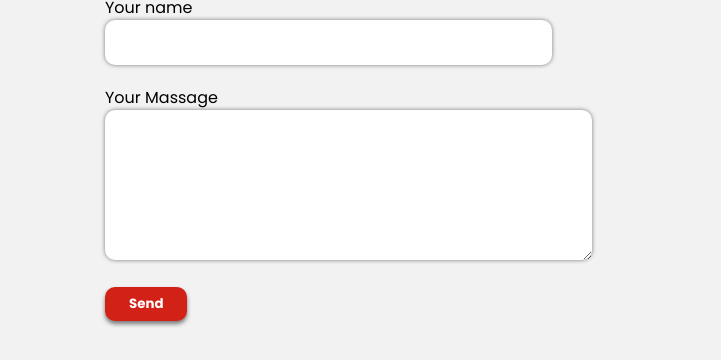
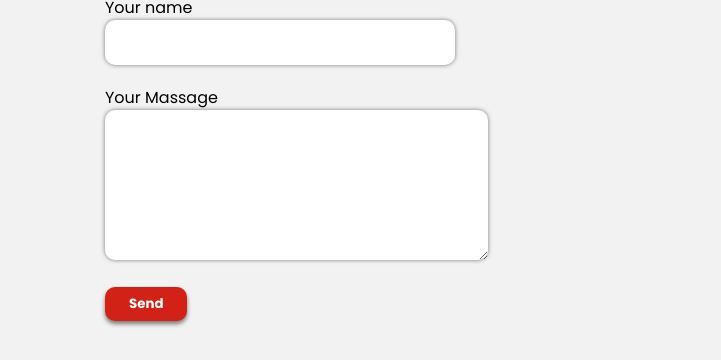
Before and after one commit to mdsaifurrahman00/Landing-Page, a plain HTML site: page index.html in a window 1280 px wide. Shown: the part 1654-2014 px from the top of the page, 0-721 px from the left. Drawn offline with Linux system fonts and the light colour scheme.

Commit message:
form reset

```diff
--- a/index.html
+++ b/index.html
@@ -98,7 +98,7 @@
                         </div>
                         <label for="massage">Your Massage</label>
                         <div class="your-massage">
-                            <textarea name="Your Massage" id="massage" cols="59" rows="10"></textarea>
+                            <textarea name="Your Massage" id="massage" cols="46" rows="10"></textarea>
                         </div>
                         <div class="send-button">
                             <button>Send</button>
--- a/style.css
+++ b/style.css
@@ -162,7 +162,7 @@ ul li {
     margin-bottom: 20px;
 }
 .contact-form form input {
-    width: 447px;
+    width: 350px;
     margin-bottom: 20px;
     padding: 15px;
     border: none;
@@ -279,7 +279,6 @@ footer p {
         flex-direction: row;
         justify-content: space-between;
     }
-
     .contact-form h3 {
         font-size: 28px;
     }
```
